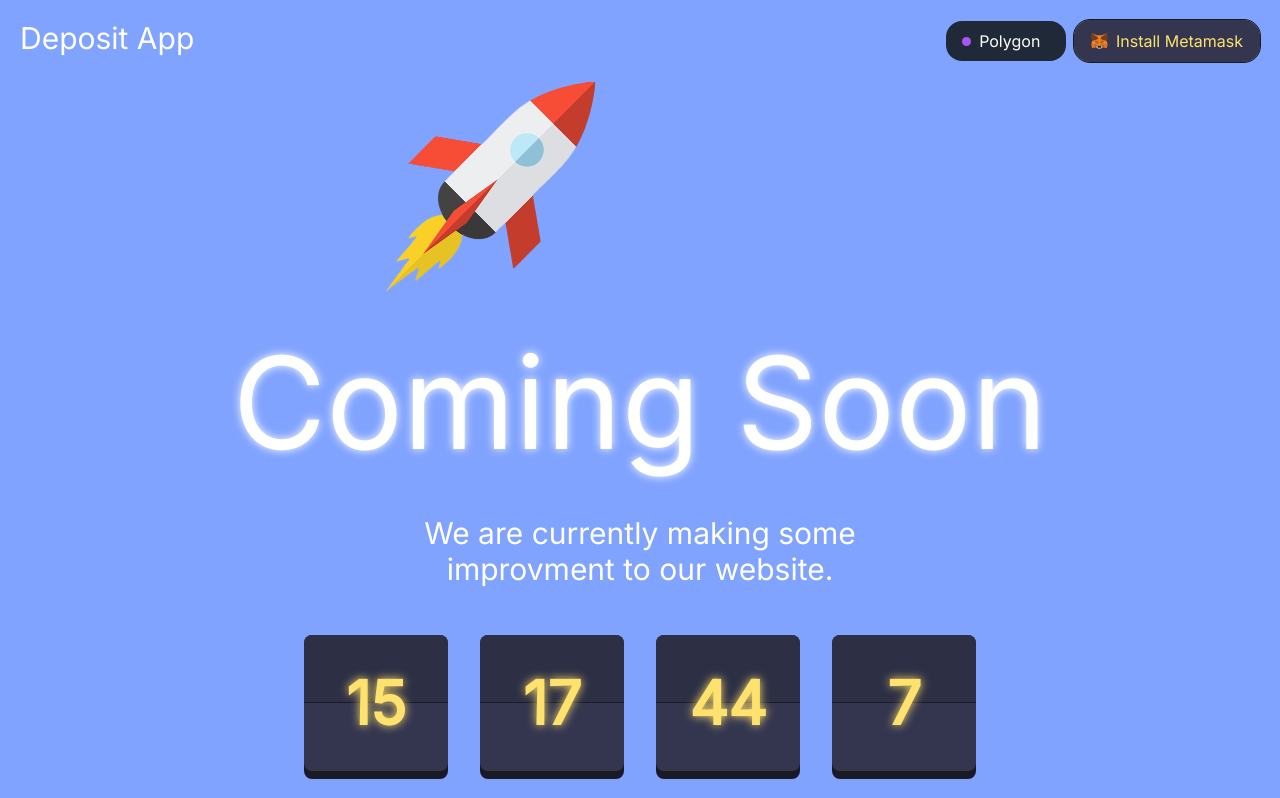
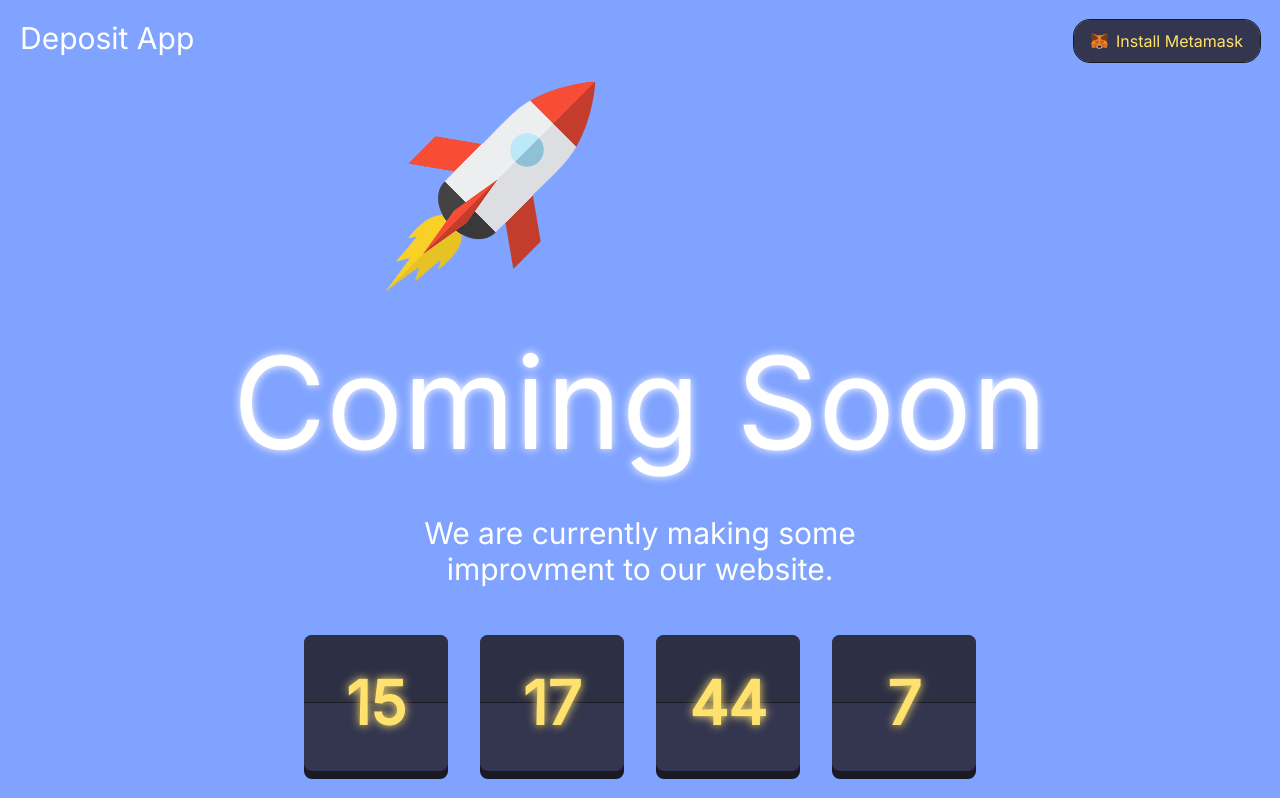
Before and after one commit to irfanonk/deposit-contract-dapp, a React (Vite) app: page / in a window 1280 px wide. Shown: the top 798 px of the page. Built offline with nearby package versions, Linux system fonts and the light colour scheme; a web font is replaced by a local one.

Commit message:
add style

```diff
--- a/src/Pages/Home.jsx
+++ b/src/Pages/Home.jsx
@@ -5,10 +5,12 @@ import DepositCard from "../components/DepositCard";
 
 export default function Home() {
   return (
-    <div className="container  mx-auto md:px-12  ">
-      <div className="h-[100vh]">
+    <div className="container mx-auto md:px-12  ">
+      <div className="flex flex-col space-y-16">
+        <div className="">
           <ComingSoon />
         </div>
+        <div className="">
           <div className="text-soft-yellow font-bold text-4xl">Packages</div>
           <div className="flex flex-wrap justify-between items-center  ">
             {Array.from("deposittt").map((elm, i) => {
@@ -19,9 +21,11 @@ export default function Home() {
               );
             })}
           </div>
+        </div>
         <div>
           <Earnings />
         </div>
       </div>
+    </div>
   );
 }
--- a/src/components/Navbar.jsx
+++ b/src/components/Navbar.jsx
@@ -71,8 +71,8 @@ export default function Navbar() {
       <div className="w-[fit-content] font-courgette text-3xl cursor-pointer hover:scale-125 transition duration-200">
         Deposit App
       </div>
-      <div className="flex justify-self-end  md:justify-self-end  items-center justify-center">
-        <a
+      <div className="flex flex-col s gap-2  justify-self-end   items-center justify-center">
+        {/* <a
           href="https://polygonscan.com"
           className="min-w-[120px]  flex  items-center mr-2 px-4 py-2 rounded-2xl bg-gray-800  cursor-pointer"
           target="_blank"
@@ -80,7 +80,7 @@ export default function Navbar() {
         >
           <div className="w-[9px] h-[9px] bg-purple-500 mr-2 rounded-full"></div>
           Polygon
-        </a>
+        </a> */}
         {!networkId ? (
           <a
             href="https://metamask.io"
```
Lines whose indentation alone changed are shown as unchanged.
